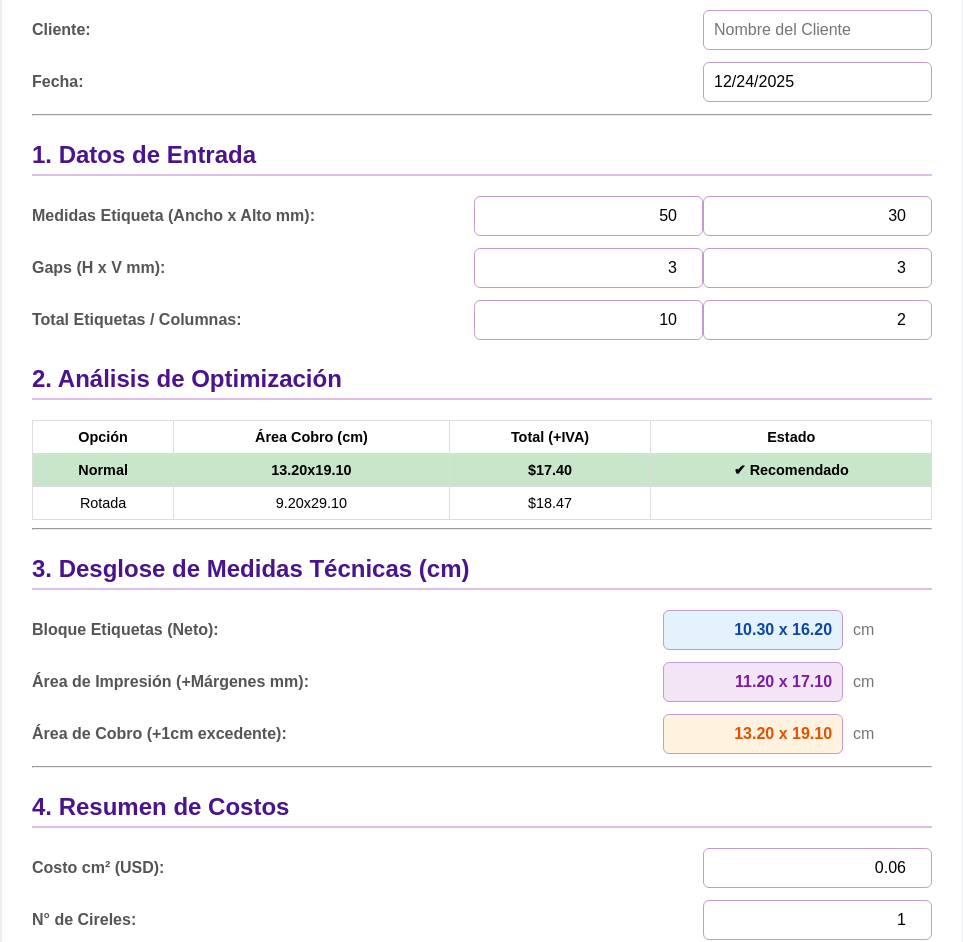
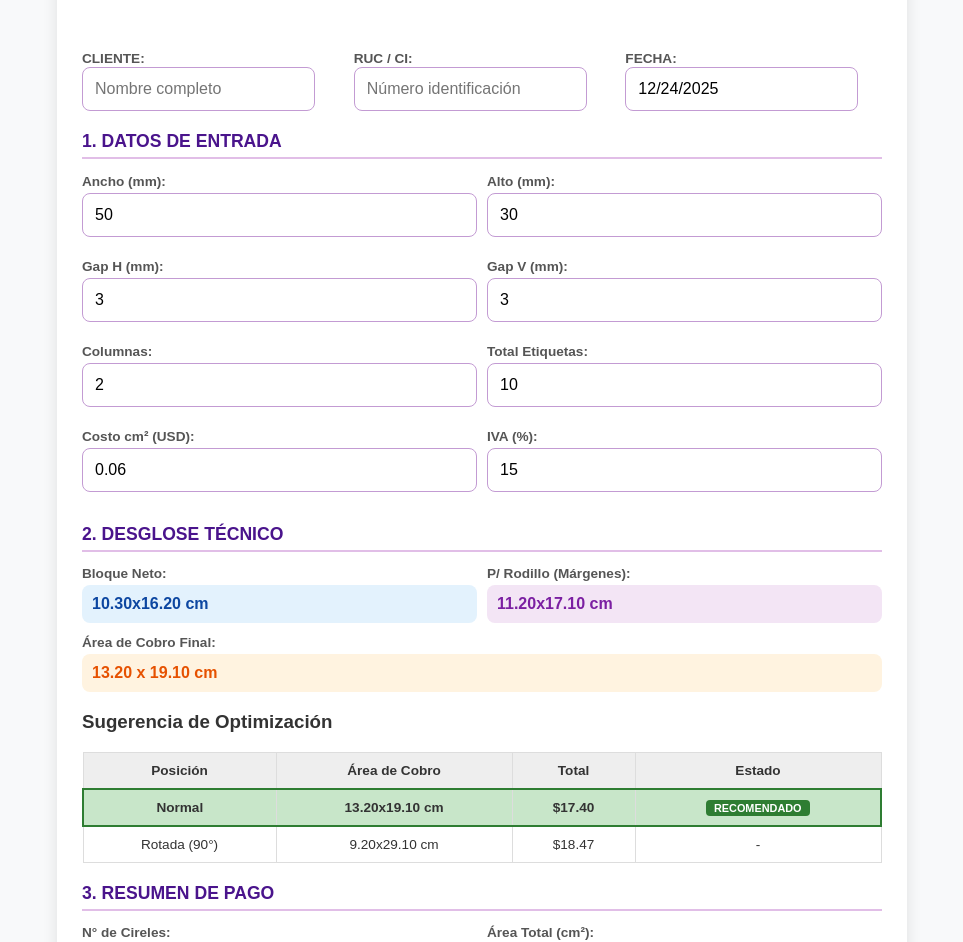
Before and after one commit to picabob3-hub/Costos-cireles, a plain HTML site: page index.html in a window 1280 px wide. Shown: the part 132-1074 px from the top of the page, without its empty margins (158-1121 px from the left). Drawn offline with Linux system fonts and the light colour scheme.

Commit message:
Update index.html

```diff
--- a/index.html
+++ b/index.html
@@ -1,227 +1,239 @@
 <!DOCTYPE html>
 <html lang="es">
-<head><link rel="manifest" href="manifest.json">
+<head>
+    <meta charset="UTF-8">
+    <meta name="viewport" content="width=device-width, initial-scale=1.0, maximum-scale=1.0, user-scalable=no">
+    <link rel="manifest" href="manifest.json">
+    <meta name="theme-color" content="#4a148c">
+    <title>Cirel Proforma Profesional</title>
+    <script>
+        if ('serviceWorker' in navigator) { navigator.serviceWorker.register('sw.js'); }
+    </script>
+    <style>
+        :root { --p-color: #4a148c; --s-color: #8e24aa; --bg: #f8f9fa; }
+        body { font-family: sans-serif; background: var(--bg); margin: 0; padding: 10px; color: #333; }
+        .container { max-width: 800px; margin: 0 auto; background: white; padding: 25px; border-radius: 15px; box-shadow: 0 4px 15px rgba(0,0,0,0.1); }
 
-<meta name="viewport" content="width=device-width, initial-scale=1.0">
-<meta name="theme-color" content="#007bff">
+        .logo-full-width { width: 100%; text-align: center; margin-bottom: 25px; padding: 10px 0; }
+        #logo-preview { max-width: 250px; max-height: 120px; object-fit: contain; }
 
-<script>
-  // Registra el Service Worker para que sea instalable
-  if ('serviceWorker' in navigator) {
-    navigator.serviceWorker.register('sw.js');
-  }
-</script>
+        .header-info-print { display: flex; flex-wrap: wrap; gap: 15px; margin-bottom: 20px; }
+        .header-info-print > div { flex: 1; min-width: 250px; }
 
-    <meta charset="UTF-8">
-    <meta name="viewport" content="width=device-width, initial-scale=1.0">
-    <title>Proforma Técnica de Cirel</title>
-    <style>
-        body { font-family: sans-serif; padding: 20px; background-color: #f7f9fc; }
-        .container { max-width: 900px; margin: 0 auto; background: white; padding: 30px; border-radius: 12px; box-shadow: 0 6px 20px rgba(0,0,0,0.1); }
-        h1 { color: #8e24aa; text-align: center; margin-bottom: 25px; }
-        h2 { color: #4a148c; border-bottom: 2px solid #e1bee7; padding-bottom: 5px; margin-top: 25px; }
-        .input-group, .result-group { display: flex; align-items: center; margin-bottom: 12px; }
-        label { flex: 4; font-weight: bold; color: #555; }
-        input[type="number"], input[type="text"], .resultado-valor { flex: 1; padding: 10px; border: 1px solid #c39bd3; border-radius: 6px; font-size: 16px; text-align: right; background-color: #fff; }
-        input[type="text"] { text-align: left; }
-        .unidad { margin-left: 10px; font-weight: normal; color: #777; flex: 0.5; }
+        h2 { border-bottom: 2px solid #e1bee7; padding-bottom: 5px; font-size: 1.1em; text-transform: uppercase; color: var(--p-color); margin-top: 20px; }
+        .grid-inputs { display: grid; grid-template-columns: 1fr 1fr; gap: 10px; }
 
-        .resaltado-bloque { background-color: #e3f2fd; color: #0d47a1; font-weight: bold; }
-        .resaltado-impresion { background-color: #f3e5f5; color: #7b1fa2; font-weight: bold; }
-        .resaltado-cobro { background-color: #fff3e0; color: #e65100; font-weight: bold; }
-        .resultado-iva { background-color: #fff9c4; color: #f57f17; font-weight: bold; }
-        .resultado-costo-final { background-color: #c8e6c9; color: #1b5e20; font-size: 1.5em; font-weight: bold; }
+        @media (max-width: 600px) { .grid-inputs { grid-template-columns: 1fr; } }
 
-        .btn-imprimir {
-            display: block; width: 100%; padding: 15px; background-color: #4a148c; color: white;
-            border: none; border-radius: 8px; font-size: 18px; font-weight: bold; cursor: pointer; margin: 20px 0;
-        }
+        .input-group, .result-group { display: flex; flex-direction: column; margin-bottom: 12px; }
+        label { font-weight: bold; color: #555; margin-bottom: 4px; font-size: 0.85em; }
+        input { padding: 12px; border: 1px solid #c39bd3; border-radius: 8px; font-size: 16px; background: #fff; }
 
-        #visualizador-container { margin-top: 30px; padding: 20px; border: 2px dashed #9c27b0; background-color: #f3e5f5; text-align: center; overflow: auto; }
-        #cirel-area { position: relative; margin: 20px auto; border: 2px solid #607d8b; background-color: #ffffff; display: inline-block; }
-        #visualizador { position: relative; border: 1px dotted #FF6F00; box-sizing: border-box; }
-        .etiqueta-simulada { position: absolute; background-color: #000; }
+        .resaltado-bloque { background-color: #e3f2fd; color: #0d47a1; padding: 10px; border-radius: 8px; font-weight: bold; }
+        .resaltado-rodillo { background-color: #f3e5f5; color: #7b1fa2; padding: 10px; border-radius: 8px; font-weight: bold; }
+        .resaltado-cobro { background-color: #fff3e0; color: #e65100; padding: 10px; border-radius: 8px; font-weight: bold; }
 
-        .tabla-opt { width: 100%; border-collapse: collapse; margin-top: 10px; font-size: 0.9em; }
-        .tabla-opt th, .tabla-opt td { border: 1px solid #ddd; padding: 8px; text-align: center; }
-        .mejor { background-color: #c8e6c9; font-weight: bold; }
+        .total-box { background: #e8f5e9; padding: 20px; border-radius: 12px; text-align: right; border: 2px solid #c8e6c9; margin-top: 15px; }
+        .total-val { font-size: 30px; font-weight: bold; color: #1b5e20; }
+        .subtotal-val { font-size: 18px; color: #555; margin-bottom: 5px; }
+
+        /* Estilo Tabla Optimización */
+        .tabla-opt { width: 100%; border-collapse: collapse; margin-top: 10px; font-size: 0.85em; }
+        .tabla-opt th, .tabla-opt td { border: 1px solid #ddd; padding: 10px; text-align: center; }
+        .mejor-fila { background-color: #c8e6c9; border: 2px solid #2e7d32; font-weight: bold; }
+        .badge-mejor { background: #2e7d32; color: white; padding: 2px 8px; border-radius: 4px; font-size: 0.8em; }
+
+        /* Firma solo en impresión */
+        .firma-container { display: none; margin-top: 60px; justify-content: flex-end; text-align: center; }
+        .firma-linea { border-top: 2px solid #333; width: 250px; padding-top: 5px; font-weight: bold; color: #333; }
+
+        .btn-print { background: var(--p-color); color: white; border: none; width: 100%; padding: 18px; border-radius: 12px; font-weight: bold; font-size: 18px; margin: 20px 0; cursor: pointer; }
+
+        #vis-container { margin-top: 20px; text-align: center; background: #f3e5f5; padding: 15px; border-radius: 10px; overflow: auto; border: 1px dashed var(--p-color); }
+        #area-cirel { position: relative; background: white; margin: auto; border: 1px solid #333; }
+        .etiqueta { position: absolute; background: black; border: 0.5px solid white; }
 
         @media print {
-            .btn-imprimir, hr, .input-group:not(.imprimir-si), #visualizador-container, #seccion-opt, h2:nth-of-type(1), h2:nth-of-type(2) { display: none !important; }
-            body { background-color: white; padding: 0; }
-            .container { box-shadow: none; border: none; width: 100%; }
-            input { border: none !important; background: transparent !important; }
+            .no-print, button, #file-sel, h2, h3, .tabla-opt, #vis-container { display: none !important; }
+            body { padding: 0; background: white; }
+            .container { box-shadow: none; max-width: 100%; padding: 0; border: none; }
+            input { border: none !important; background: transparent !important; font-size: 14pt !important; padding: 2px !important; }
+            .imprimir-si { border-bottom: 1px solid #eee; margin-bottom: 10px; }
+            .total-box { border: none; background: none; padding: 10px 0; }
+            .firma-container { display: flex !important; } /* Aparece solo al imprimir */
         }
     </style>
 </head>
 <body>
 
 <div class="container">
-    <h1>📄 Proforma de Cirel para Etiquetas</h1>
-
-    <div class="input-group imprimir-si">
-        <label>Cliente:</label>
-        <input type="text" id="cliente_nombre" placeholder="Nombre del Cliente">
-    </div>
-    <div class="input-group imprimir-si">
-        <label>Fecha:</label>
-        <input type="text" id="proforma_fecha">
+    <div id="file-sel" class="no-print" style="background:#eee; padding:10px; border-radius:8px; margin-bottom:15px;">
+        <label>Logo de Empresa:</label>
+        <input type="file" accept="image/*" onchange="saveLogo(this)" style="border:none; width:100%;">
     </div>
 
-    <hr>
-
-    <h2>1. Datos de Entrada</h2>
-    <div class="input-group"><label>Medidas Etiqueta (Ancho x Alto mm):</label>
-        <input type="number" id="ancho_mm" value="50" oninput="calcular()">
-        <input type="number" id="alto_mm" value="30" oninput="calcular()">
-    </div>
-    <div class="input-group"><label>Gaps (H x V mm):</label>
-        <input type="number" id="gap_h_mm" value="3" oninput="calcular()">
-        <input type="number" id="gap_v_mm" value="3" oninput="calcular()">
-    </div>
-    <div class="input-group"><label>Total Etiquetas / Columnas:</label>
-        <input type="number" id="total_etiquetas" value="10" oninput="calcular()">
-        <input type="number" id="num_columnas" value="2" oninput="calcular()">
+    <div class="logo-full-width">
+        <img id="logo-preview" src="" style="display:none">
     </div>
 
-    <div id="seccion-opt">
-        <h2>2. Análisis de Optimización</h2>
+    <div class="header-info-print">
+        <div class="imprimir-si"><label>CLIENTE:</label><input type="text" id="c_nom" placeholder="Nombre completo"></div>
+        <div class="imprimir-si"><label>RUC / CI:</label><input type="text" id="c_ruc" placeholder="Número identificación"></div>
+        <div class="imprimir-si"><label>FECHA:</label><input type="text" id="fecha"></div>
+    </div>
+
+    <div class="no-print">
+        <h2>1. Datos de Entrada</h2>
+        <div class="grid-inputs">
+            <div class="input-group"><label>Ancho (mm):</label><input type="number" id="w" value="50" oninput="calc()"></div>
+            <div class="input-group"><label>Alto (mm):</label><input type="number" id="h" value="30" oninput="calc()"></div>
+            <div class="input-group"><label>Gap H (mm):</label><input type="number" id="gh" value="3" oninput="calc()"></div>
+            <div class="input-group"><label>Gap V (mm):</label><input type="number" id="gv" value="3" oninput="calc()"></div>
+            <div class="input-group"><label>Columnas:</label><input type="number" id="col" value="2" oninput="calc()"></div>
+            <div class="input-group"><label>Total Etiquetas:</label><input type="number" id="tot" value="10" oninput="calc()"></div>
+        </div>
+        <div class="grid-inputs" style="margin-top:10px;">
+            <div class="input-group"><label>Costo cm² (USD):</label><input type="number" id="costo" value="0.06" step="0.01" oninput="calc()"></div>
+            <div class="input-group"><label>IVA (%):</label><input type="number" id="iva_porcentaje" value="15" oninput="calc()"></div>
+        </div>
+    </div>
+
+    <h2>2. Desglose Técnico</h2>
+    <div class="grid-inputs no-print">
+        <div class="result-group"><label>Bloque Neto:</label><div id="dim_bloque" class="resaltado-bloque">0x0</div></div>
+        <div class="result-group"><label>P/ Rodillo (Márgenes):</label><div id="dim_rodillo" class="resaltado-rodillo">0x0</div></div>
+    </div>
+    <div class="result-group imprimir-si">
+        <label>Área de Cobro Final:</label>
+        <div id="dim_cobro" class="resaltado-cobro">0 x 0 cm</div>
+    </div>
+
+    <div class="no-print">
+        <h3>Sugerencia de Optimización</h3>
         <div id="tabla-comparativa"></div>
     </div>
 
-    <hr>
-
-    <h2>3. Desglose de Medidas Técnicas (cm)</h2>
-    <div class="result-group">
-        <label>Bloque Etiquetas (Neto):</label>
-        <div class="resultado-valor resaltado-bloque" id="dim_bloque">0 x 0</div>
-        <span class="unidad">cm</span>
-    </div>
-    <div class="result-group">
-        <label>Área de Impresión (+Márgenes mm):</label>
-        <div class="resultado-valor resaltado-impresion" id="dim_impresion">0 x 0</div>
-        <span class="unidad">cm</span>
-    </div>
-    <div class="result-group">
-        <label>Área de Cobro (+1cm excedente):</label>
-        <div class="resultado-valor resaltado-cobro" id="dim_cobro">0 x 0</div>
-        <span class="unidad">cm</span>
+    <h2>3. Resumen de Pago</h2>
+    <div class="grid-inputs imprimir-si">
+        <div class="input-group"><label>N° de Cireles:</label><input type="number" id="n_cir" value="1" oninput="calc()"></div>
+        <div class="result-group"><label>Área Total (cm²):</label><div id="area_tot" class="resaltado-bloque" style="background:#f1f1f1; color:#333;">0</div></div>
     </div>
 
-    <hr>
+    <div class="total-box imprimir-si">
+        <div class="subtotal-val">SUBTOTAL: <span id="val_subtotal">$ 0.00</span></div>
+        <div class="subtotal-val" id="label_iva">IVA (15%): <span id="val_iva">$ 0.00</span></div>
+        <hr style="border: 0; border-top: 1px solid #ccc; margin: 10px 0;" class="imprimir-si">
+        <div class="total-val">TOTAL A PAGAR: <span id="total_final">$ 0.00</span></div>
+    </div>
 
-    <h2>4. Resumen de Costos</h2>
-    <div class="input-group"><label>Costo cm² (USD):</label><input type="number" id="costo_cm2" value="0.06" step="0.01" oninput="calcular()"></div>
-    <div class="input-group"><label>N° de Cireles:</label><input type="number" id="num_cireles" value="1" min="1" oninput="calcular()"></div>
+    <div class="firma-container">
+        <div class="firma-linea">FIRMA DE GERENCIA</div>
+    </div>
 
-    <div class="result-group"><label>Área Cobrable Total:</label><div class="resultado-valor" id="area_total">0</div><span class="unidad">cm²</span></div>
-    <div class="result-group"><label>Subtotal:</label><div class="resultado-valor" id="subtotal">0</div><span class="unidad">USD</span></div>
-    <div class="result-group"><label>IVA (15%):</label><div class="resultado-valor resultado-iva" id="iva">0</div><span class="unidad">USD</span></div>
-    <div class="result-group" style="margin-top: 10px;"><label>TOTAL NETO A PAGAR:</label><div class="resultado-valor resultado-costo-final" id="total">0</div><span class="unidad">USD</span></div>
+    <button class="btn-print no-print" onclick="window.print()">🖨️ IMPRIMIR PROFORMA</button>
 
-    <button class="btn-imprimir" onclick="window.print()">🖨️ IMPRIMIR PROFORMA</button>
-
-    <div id="visualizador-container">
-        <p>Previsualización de Impresión</p>
-        <div id="cirel-area"><div id="visualizador"></div></div>
+    <div id="vis-container" class="no-print">
+        <p style="font-size: 12px;">Esquema Técnico de Montaje</p>
+        <div id="area-cirel"><div id="vis"></div></div>
     </div>
 </div>
 
 <script>
-    const MARGEN_H_LADO = 4.5;
-    const MARGEN_V_SUP = 6.0;
-    const MARGEN_V_INF = 3.0;
-    const EXCESO_COBRO = 10.0;
+    const M_LAT = 4.5, M_SUP = 6.0, M_INF = 3.0, EXC = 10.0;
 
-    document.getElementById('proforma_fecha').value = new Date().toLocaleDateString();
+    window.onload = () => {
+        const saved = localStorage.getItem('cirel_logo_permanente');
+        if(saved) { const img = document.getElementById('logo-preview'); img.src = saved; img.style.display='block'; }
+        document.getElementById('fecha').value = new Date().toLocaleDateString();
+        calc();
+    };
 
-    function obtenerCalculos(w, h, gh, gv, total, cols, costoCm2, nCireles) {
-        const filas = Math.ceil(total / cols) || 0;
-        const bloqueW = (cols * w) + ((cols - 1) * gh);
-        const bloqueH = (filas * h) + ((filas - 1) * gv);
-
-        const impW = bloqueW + (MARGEN_H_LADO * 2);
-        const impH = bloqueH + MARGEN_V_SUP + MARGEN_V_INF;
-
-        const cobroW = impW + (EXCESO_COBRO * 2);
-        const cobroH = impH + (EXCESO_COBRO * 2);
-
-        const areaCm2 = (cobroW / 10) * (cobroH / 10);
-        const subtotal = areaCm2 * costoCm2 * nCireles;
-        const totalIva = subtotal * 1.15;
-
-        return { bloqueW, bloqueH, impW, impH, cobroW, cobroH, areaCm2, subtotal, totalIva, filas };
+    function saveLogo(input) {
+        if (input.files && input.files[0]) {
+            const reader = new FileReader();
+            reader.onload = e => {
+                localStorage.setItem('cirel_logo_permanente', e.target.result);
+                const img = document.getElementById('logo-preview');
+                img.src = e.target.result; img.style.display='block';
+            };
+            reader.readAsDataURL(input.files[0]);
+        }
     }
 
-    function calcular() {
-        const w = parseFloat(document.getElementById('ancho_mm').value) || 0;
-        const h = parseFloat(document.getElementById('alto_mm').value) || 0;
-        const gh = parseFloat(document.getElementById('gap_h_mm').value) || 0;
-        const gv = parseFloat(document.getElementById('gap_v_mm').value) || 0;
-        const total = parseFloat(document.getElementById('total_etiquetas').value) || 0;
-        const cols = parseFloat(document.getElementById('num_columnas').value) || 0;
-        const costoCm2 = parseFloat(document.getElementById('costo_cm2').value) || 0;
-        const nCireles = parseFloat(document.getElementById('num_cireles').value) || 0;
+    function getVals(w, h, gh, gv, tot, col, costo, ncir, ivaPorc) {
+        const filas = Math.ceil(tot/col);
+        const bW = (col * w) + ((col-1)*gh);
+        const bH = (filas * h) + ((filas-1)*gv);
+        const iW = bW + (M_LAT*2);
+        const iH = bH + M_SUP + M_INF;
+        const cW = iW + (EXC*2);
+        const cH = iH + (EXC*2);
+        const area = (cW/10) * (cH/10);
+        const subtotal = area * costo * ncir;
+        const total = subtotal * (1 + (ivaPorc / 100));
+        return { bW, bH, iW, iH, cW, cH, area, subtotal, total, filas };
+    }
 
-        if (total === 0 || cols === 0) return;
+    function calc() {
+        const w = parseFloat(document.getElementById('w').value)||0,
+              h = parseFloat(document.getElementById('h').value)||0,
+              gh = parseFloat(document.getElementById('gh').value)||0,
+              gv = parseFloat(document.getElementById('gv').value)||0,
+              tot = parseFloat(document.getElementById('tot').value)||0,
+              col = parseFloat(document.getElementById('col').value)||0,
+              costo = parseFloat(document.getElementById('costo').value)||0,
+              ncir = parseFloat(document.getElementById('n_cir').value)||1,
+              ivaP = parseFloat(document.getElementById('iva_porcentaje').value)||0;
 
-        const normal = obtenerCalculos(w, h, gh, gv, total, cols, costoCm2, nCireles);
-        const rotada = obtenerCalculos(h, w, gv, gh, total, cols, costoCm2, nCireles);
+        if(col <= 0 || tot <= 0) return;
 
-        // Actualizar Medidas en pantalla (Normal)
-        document.getElementById('dim_bloque').textContent = (normal.bloqueW/10).toFixed(2) + " x " + (normal.bloqueH/10).toFixed(2);
-        document.getElementById('dim_impresion').textContent = (normal.impW/10).toFixed(2) + " x " + (normal.impH/10).toFixed(2);
-        document.getElementById('dim_cobro').textContent = (normal.cobroW/10).toFixed(2) + " x " + (normal.cobroH/10).toFixed(2);
+        const res = getVals(w, h, gh, gv, tot, col, costo, ncir, ivaP);
+        const rot = getVals(h, w, gv, gh, tot, col, costo, ncir, ivaP);
 
-        document.getElementById('area_total').textContent = normal.areaCm2.toFixed(2);
-        document.getElementById('subtotal').textContent = normal.subtotal.toFixed(2);
-        document.getElementById('iva').textContent = (normal.subtotal * 0.15).toFixed(2);
-        document.getElementById('total').textContent = normal.totalIva.toFixed(2);
+        document.getElementById('dim_bloque').innerText = `${(res.bW/10).toFixed(2)}x${(res.bH/10).toFixed(2)} cm`;
+        document.getElementById('dim_rodillo').innerText = `${(res.iW/10).toFixed(2)}x${(res.iH/10).toFixed(2)} cm`;
+        document.getElementById('dim_cobro').innerText = `${(res.cW/10).toFixed(2)} x ${(res.cH/10).toFixed(2)} cm`;
+        document.getElementById('area_tot').innerText = (res.area * ncir).toFixed(2);
 
-        // Tabla de Optimización
-        const esMejorRotar = rotada.totalIva < (normal.totalIva - 0.01);
+        document.getElementById('val_subtotal').innerText = `$ ${res.subtotal.toFixed(2)}`;
+        document.getElementById('val_iva').innerText = `$ ${(res.subtotal * (ivaP/100)).toFixed(2)}`;
+        document.getElementById('label_iva').innerHTML = `IVA (${ivaP}%): <span id="val_iva">$ ${(res.subtotal * (ivaP/100)).toFixed(2)}</span>`;
+        document.getElementById('total_final').innerText = `$ ${res.total.toFixed(2)}`;
+
+        const mejorNormal = res.total <= (rot.total + 0.01);
         document.getElementById('tabla-comparativa').innerHTML = `
             <table class="tabla-opt">
-                <tr><th>Opción</th><th>Área Cobro (cm)</th><th>Total (+IVA)</th><th>Estado</th></tr>
-                <tr class="${!esMejorRotar ? 'mejor' : ''}">
-                    <td>Normal</td><td>${(normal.cobroW/10).toFixed(2)}x${(normal.cobroH/10).toFixed(2)}</td>
-                    <td>$${normal.totalIva.toFixed(2)}</td><td>${!esMejorRotar ? '✔ Recomendado' : ''}</td>
+                <tr style="background:#eee;"><th>Posición</th><th>Área de Cobro</th><th>Total</th><th>Estado</th></tr>
+                <tr class="${mejorNormal?'mejor-fila':''}">
+                    <td>Normal</td>
+                    <td>${(res.cW/10).toFixed(2)}x${(res.cH/10).toFixed(2)} cm</td>
+                    <td>$${res.total.toFixed(2)}</td>
+                    <td>${mejorNormal?'<span class="badge-mejor">RECOMENDADO</span>':'-'}</td>
                 </tr>
-                <tr class="${esMejorRotar ? 'mejor' : ''}">
-                    <td>Rotada</td><td>${(rotada.cobroW/10).toFixed(2)}x${(rotada.cobroH/10).toFixed(2)}</td>
-                    <td>$${rotada.totalIva.toFixed(2)}</td><td>${esMejorRotar ? '✔ Mejor Precio' : ''}</td>
+                <tr class="${!mejorNormal?'mejor-fila':''}">
+                    <td>Rotada (90°)</td>
+                    <td>${(rot.cW/10).toFixed(2)}x${(rot.cH/10).toFixed(2)} cm</td>
+                    <td>$${rot.total.toFixed(2)}</td>
+                    <td>${!mejorNormal?'<span class="badge-mejor">MEJOR PRECIO</span>':'-'}</td>
                 </tr>
             </table>`;
 
-        // Visualizador
-        const escala = 1.0;
-        const vis = document.getElementById('visualizador');
-        const area = document.getElementById('cirel-area');
+        const vis = document.getElementById('vis');
+        const area = document.getElementById('area-cirel');
         vis.innerHTML = '';
-        area.style.width = (normal.impW * escala) + "px";
-        area.style.height = (normal.impH * escala) + "px";
-        vis.style.width = (normal.bloqueW * escala) + "px";
-        vis.style.height = (normal.bloqueH * escala) + "px";
-        vis.style.left = (MARGEN_H_LADO * escala) + "px";
-        vis.style.top = (MARGEN_V_SUP * escala) + "px";
+        area.style.width = res.iW + "px";
+        area.style.height = res.iH + "px";
 
-        let d = 0;
-        for(let r=0; r<normal.filas; r++) {
-            for(let c=0; c<cols; c++) {
-                if(d < total) {
-                    const div = document.createElement('div');
-                    div.className = 'etiqueta-simulada';
-                    div.style.width = (w * escala) + "px";
-                    div.style.height = (h * escala) + "px";
-                    div.style.left = (((c*w)+(c*gh)) * escala) + "px";
-                    div.style.top = (((r*h)+(r*gv)) * escala) + "px";
-                    vis.appendChild(div);
-                    d++;
-                }
-            }
+        for(let i=0; i<tot; i++) {
+            const r = Math.floor(i/col), c = i%col;
+            const d = document.createElement('div');
+            d.className = 'etiqueta';
+            d.style.width = w+"px"; d.style.height = h+"px";
+            d.style.left = (c*(w+gh) + M_LAT) + "px";
+            d.style.top = (r*(h+gv) + M_SUP) + "px";
+            vis.appendChild(d);
         }
     }
-    calcular();
 </script>
 </body>
 </html>
```
